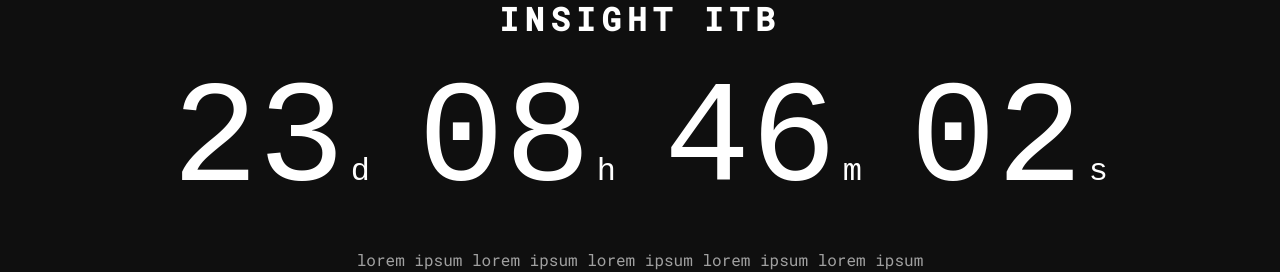
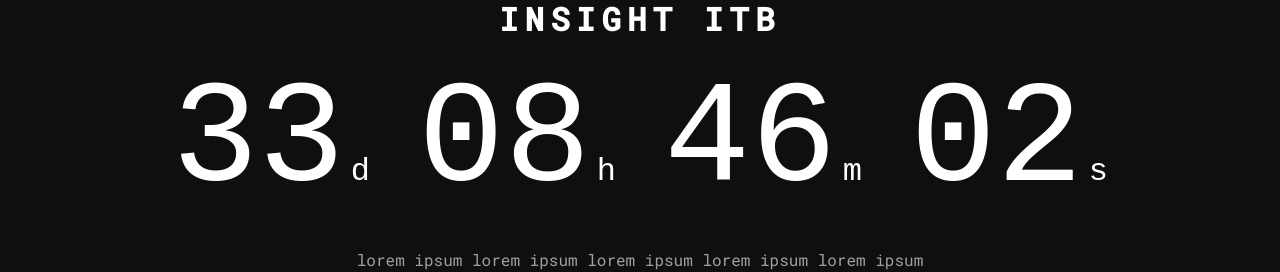
Before and after one commit to itb-insight/itb_insight, a Next.js app: page / in a window 1280 px wide. Shown: the part 184-456 px from the top of the page. Built offline with nearby package versions, Linux system fonts and the light colour scheme; a web font is replaced by a local one.

Commit message:
fix: change the date

```diff
--- a/src/features/landing/components/HeroSection/HeroSection.tsx
+++ b/src/features/landing/components/HeroSection/HeroSection.tsx
@@ -40,7 +40,7 @@ function pad(n: number): string {
 
 export default function HeroSection() {
   const [mounted, setMounted] = useState(false)
-  const { days, hours, minutes, seconds } = useCountdown("2026-08-01T00:00:00")
+  const { days, hours, minutes, seconds } = useCountdown("2026-08-11T00:00:00")
 
   useEffect(() => {
     setMounted(true)
```
